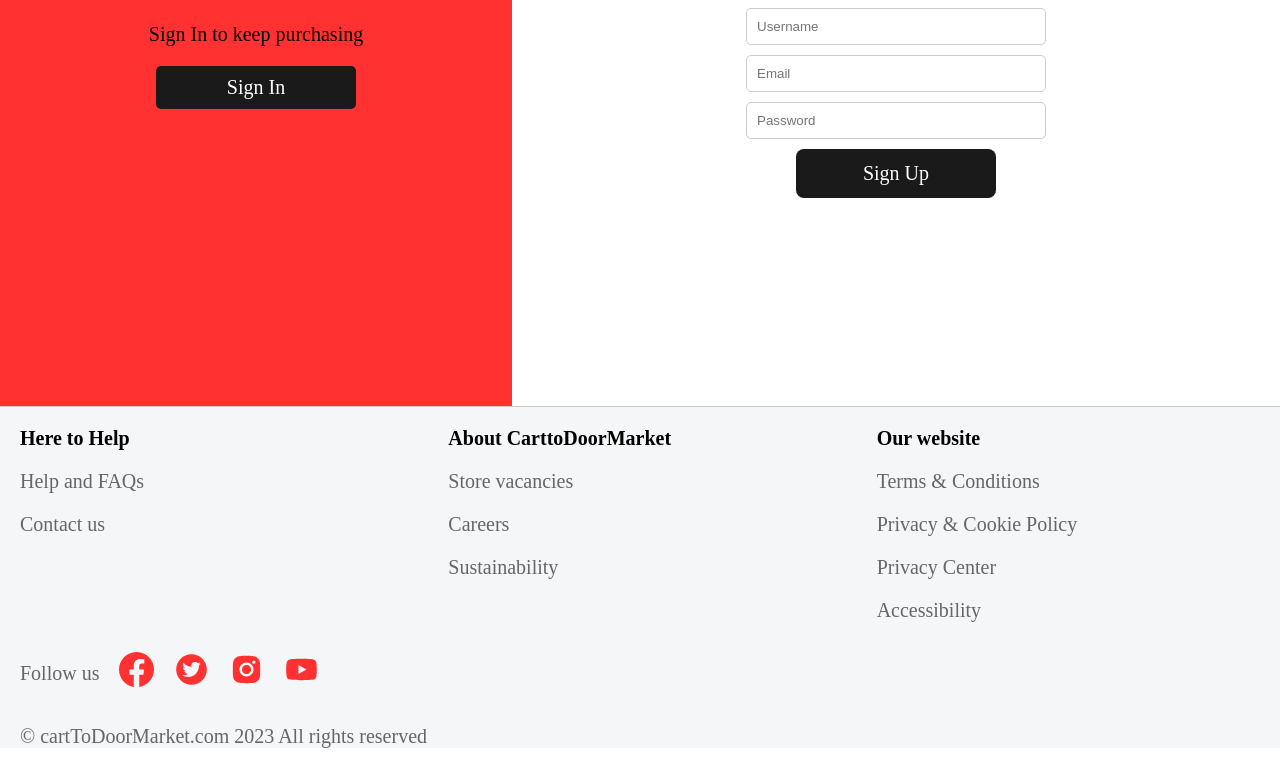
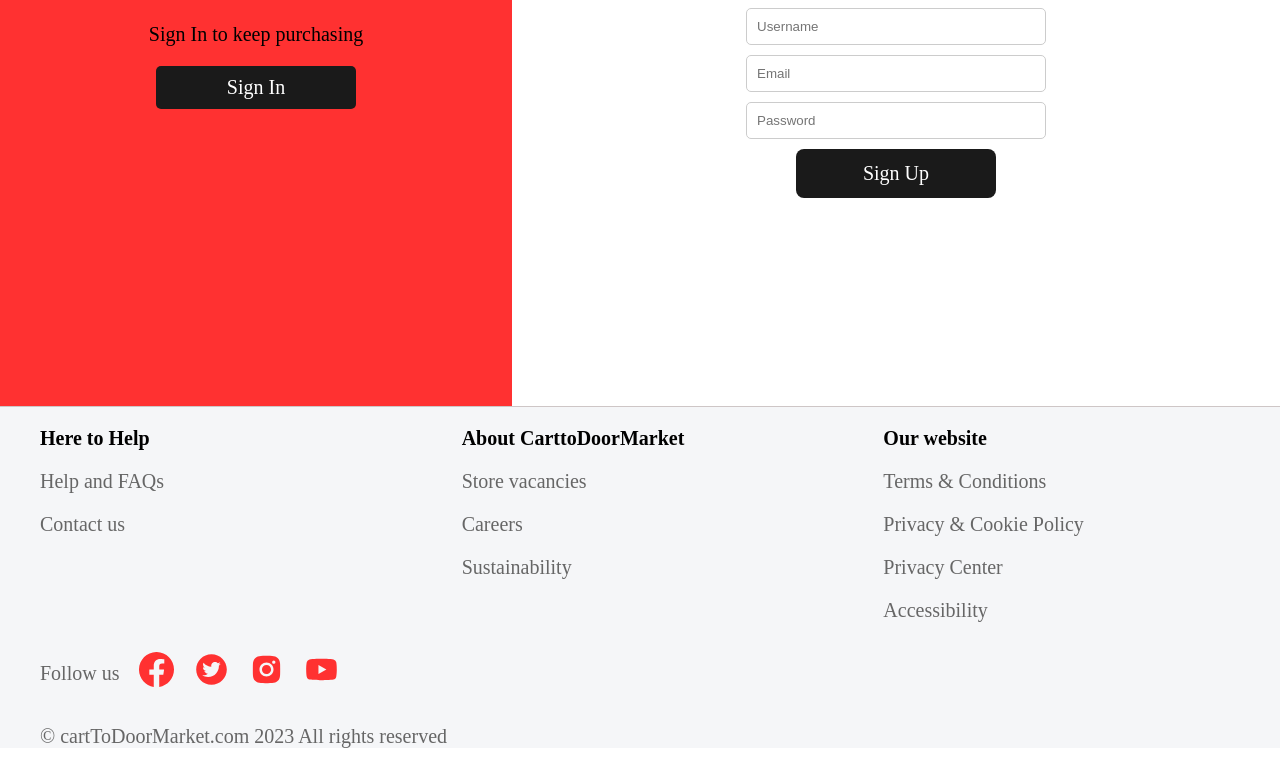
Before and after one commit to Kendyelisca/carttodoor_app, a React (Vite) app: page /register in a window 1280 px wide. Shown: the part 464-1232 px from the top of the page. Built offline with nearby package versions, Linux system fonts and the light colour scheme; no server answers; a web font is replaced by a local one.

Commit message:
optimized responsiveness

```diff
--- a/src/components/footer/footer.css
+++ b/src/components/footer/footer.css
@@ -10,7 +10,7 @@
   /* flex-wrap: wrap; */
   /* gap: 100px; */
   grid-template-columns: repeat(3, 1fr);
-  margin-left: 20px;
+  margin-left: 40px;
   gap: 25px;
 }
 
@@ -26,7 +26,7 @@
   display: flex;
   align-items: center;
   gap: 20px;
-  padding-left: 20px;
+  padding-left: 40px;
 }
 
 .socials a {
@@ -39,6 +39,18 @@
 }
 
 .rights {
-  padding-left: 20px;
+  padding-left: 40px;
   color: rgb(102, 102, 102);
 }
+
+@media (max-width: 768px) {
+  .list-container {
+    margin-left: 20px;
+  }
+  .socials {
+    padding-left: 20px;
+  }
+  .rights {
+    padding-left: 20px;
+  }
+}
```
